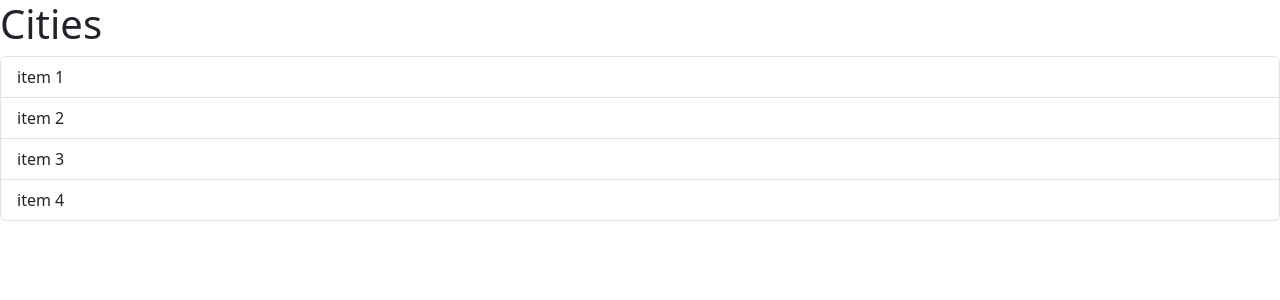
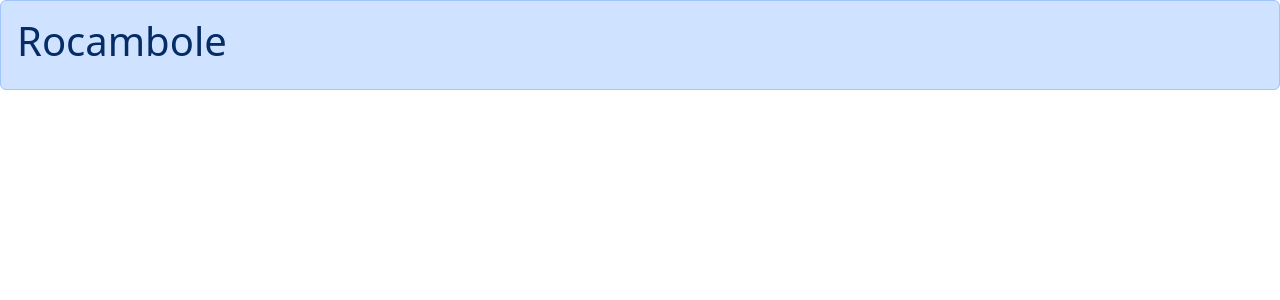
Before and after one commit to Ary2941/React-project, a React (Vite) app: page / in a window 1280 px wide. Shown: the top 300 px of the page. Built offline with nearby package versions, Linux system fonts and the light colour scheme.

Commit message:
children

```diff
--- a/src/App.tsx
+++ b/src/App.tsx
@@ -1,11 +1,15 @@
-import ListGroup from "./components/ListGroup"
+//import ListGroup from "./components/ListGroup"
+import Alert from "./components/alert"
+
 function App(){
-  let items = ["item 1", "item 2", "item 3", "item 4"];
+/*   let items = ["item 1", "item 2", "item 3", "item 4"];
   const handleSelectItem = (item:string) =>{
     console.log(item);
   }
 
   return <div><ListGroup items={items} heading="Cities" onSelectItem={handleSelectItem}/></div>
+ */
+  return <div><Alert><h1>Rocambole</h1></Alert></div>
 }
 
 export default App;
--- /dev/null
+++ b/src/components/alert.tsx
@@ -0,0 +1,14 @@
+import React, { ReactNode } from 'react'
+
+interface Props {
+  children: ReactNode;
+}
+
+
+const Alert = ({children}: Props) => {
+  return (
+    <div className='alert alert-primary'>{children}</div>
+  )
+}
+
+export default Alert
```
